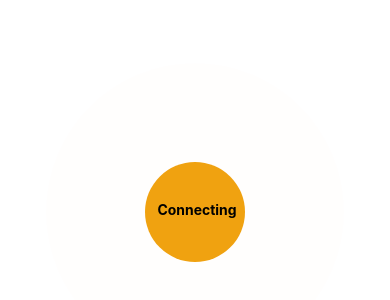
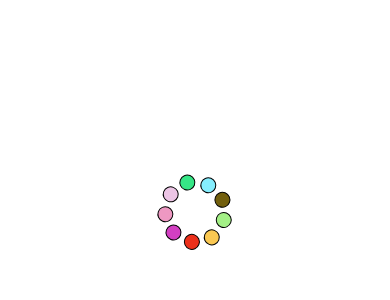
Before and after one commit to Jeopardous/HelloBros, a React Native app: screen / in a window 390 px wide. Shown: the part 210-510 px from the top of the page. Built offline with nearby package versions, Linux system fonts and the light colour scheme.

Commit message:
Custom Animated Loader Finished

```diff
--- a/App.tsx
+++ b/App.tsx
@@ -19,110 +19,19 @@ import {
   View,
 } from 'react-native';
 import { Gesture, GestureDetector, GestureHandlerRootView } from 'react-native-gesture-handler';
-import CustomInput from './src/components/CustomInput';
-import { signupFields } from './src/utils/constants';
-import { validateEmail, validateName, validatePassword } from './src/utils/helper';
-import { DateType } from 'react-native-ui-datepicker';
-import dayjs from 'dayjs';
-import RippleEffect from './src/components/RippleEffect';
+import CircleLoader from './src/components/CircleLoader';
+
+
 
 
 
 const App: React.FC = () => {
-  const [formValues, setFormValues] = useState({
-    name: '',
-    phone: '',
-    email: '',
-    password: '',
-    confirmPassword: '',
-    gender: '',
-    dob: '',
-  });
-  const [fieldErrors, setFieldErrors] = useState({
-    name: '',
-    phone: '',
-    email: '',
-    password: '',
-    confirmPassword: '',
-    gender: '',
-    dob: '',
-  });
-  const [selectedValue, setSelectedValue] = useState('female');
-  const [selectedDate, setSelectedDate] = useState<DateType>(dayjs());
-  const [countryCode, setCountryCode] = useState('IN');
-
-  const handleInputChange = (fieldName: string, value: string) => {
-    let error = '';
-
-    if (fieldName === 'email') {
-      if (!validateEmail(value) && value !== '') {
-        error = 'Please Enter Valid email Address';
-      }
-    }
-    if (fieldName === 'name') {
-      if (!validateName(value) && value !== '') {
-        error = 'Please Enter Valid Name';
-      }
-    }
-    if (fieldName === 'password') {
-      if (!validatePassword(value) && value !== '') {
-        error = `Passwords must be at least six characters long and include digits,lower and upper case letters and special characters.`;
-      }
-    }
-    if (fieldName === 'confirmPassword') {
-      if (!validatePassword(value) && value !== '') {
-        error = `Passwords must be at least six characters long and include digits,lower and upper case letters and special characters.`;
-      } else if (formValues.password !== value) {
-        if (value === '') {
-          error = '';
-        } else error = 'Password does not match';
-      }
-    }
-    setFormValues(prevState => ({
-      ...prevState,
-      [fieldName]: value,
-    }));
-
-    setFieldErrors(prevErrors => ({
-      ...prevErrors,
-      [fieldName]: error,
-    }));
-  };
-
-  const handleValueChange = (value: number) => {
-    console.log('BASASASAS::::', value);
-    setSelectedValue(value === 1 ? 'Male' : 'Female');
-    setFormValues(prevState => ({
-      ...prevState,
-      gender: value === 1 ? 'Male' : 'Female',
-    }));
-    setFieldErrors(prevErrors => ({
-      ...prevErrors,
-      gender: "",
-    }));
-  };
-  const handleDateChage = (date: DateType) => {
-    const birthDate = dayjs(date).format('YYYY-MM-DD');
-    setSelectedDate(date);
-    setFormValues(prevState => ({
-      ...prevState,
-      dob: birthDate,
-    }));
-    setFieldErrors(prevErrors => ({
-      ...prevErrors,
-      dob: "",
-    }));
-  };
-
-  const handleCountryCode = (name: string, code: string) => {
-    setCountryCode(name);
-  };
 
 
   return (
     <GestureHandlerRootView style={{ flex: 1 }}>
       <View style={styles.container}>
-        <RippleEffect />
+        <CircleLoader />
       </View>
     </GestureHandlerRootView>
 
--- a/package.json
+++ b/package.json
@@ -17,6 +17,7 @@
     "react-native-gesture-handler": "^2.15.0",
     "react-native-reanimated": "^3.7.1",
     "react-native-responsive-screen": "^1.4.2",
+    "react-native-svg": "^15.1.0",
     "react-native-ui-datepicker": "^2.0.2"
   },
   "devDependencies": {
--- /dev/null
+++ b/src/components/CircleLoader.tsx
@@ -0,0 +1,87 @@
+import { StyleSheet, Text, View } from 'react-native'
+import React, { useEffect } from 'react'
+import Animated, { Easing, useAnimatedStyle, useSharedValue, withRepeat, withTiming } from 'react-native-reanimated'
+
+const CircleLoader = () => {
+    const largeCircle = 30
+    const smallCircle = 8
+    const numOfCircles = Math.floor((2 * Math.PI * largeCircle) / (2 * smallCircle * 1.2))
+
+    const rotate = useSharedValue(0)
+
+    const animatedStyle = useAnimatedStyle(() => ({
+        transform: [{ rotate: `${rotate.value}rad` }]
+    }))
+    console.log("NM::", numOfCircles)
+    const styles = StyleSheet.create({
+        container: {
+            flex: 1,
+            justifyContent: "center",
+            alignItems: "center"
+        },
+        largeCircle: {
+            width: 2 * largeCircle,
+            height: 2 * largeCircle,
+            borderRadius: largeCircle,
+        },
+        smallCircle: {
+            width: 2 * smallCircle,
+            height: 2 * smallCircle,
+            borderRadius: smallCircle,
+            borderWidth: 1,
+            position: "absolute",
+        }
+    })
+    const getRandomColor = () => {
+        const string = "1234567890ABCDEF"
+        let color = "#"
+
+        for (let index = 0; index < 6; index++) {
+            color = color + string[Math.floor(Math.random() * 16)];
+
+        }
+
+        return color
+
+    }
+
+    useEffect(() => {
+        rotate.value = withRepeat(withTiming(2 * Math.PI, {
+            duration: 1000,
+            easing: Easing.linear
+        }), -1, false)
+    })
+
+    const renderCircles = () => {
+        let circles = []
+        for (let i = 0; i < numOfCircles; i++) {
+            const angle = (2 * Math.PI * i) / numOfCircles
+            const x = Math.cos(angle) * largeCircle
+            const y = Math.sin(angle) * largeCircle
+            const randomColor = getRandomColor()
+
+            circles.push(
+                <View key={i} style={[styles.smallCircle, {
+                    left: x - smallCircle + largeCircle,
+                    top: y - smallCircle + largeCircle,
+                    backgroundColor: randomColor
+                }]}>
+
+                </View>
+            )
+
+        }
+        return circles
+    }
+    return (
+        <View style={styles.container}>
+            <Animated.View style={[styles.largeCircle, animatedStyle]}>
+
+                {renderCircles()}
+
+            </Animated.View>
+        </View>
+    )
+}
+
+export default CircleLoader
```
Also changed, not shown: src/components/CustomLoader.tsx (added, +127 -0 lines), 2 other files (tests, documents, lock files or other folders).
